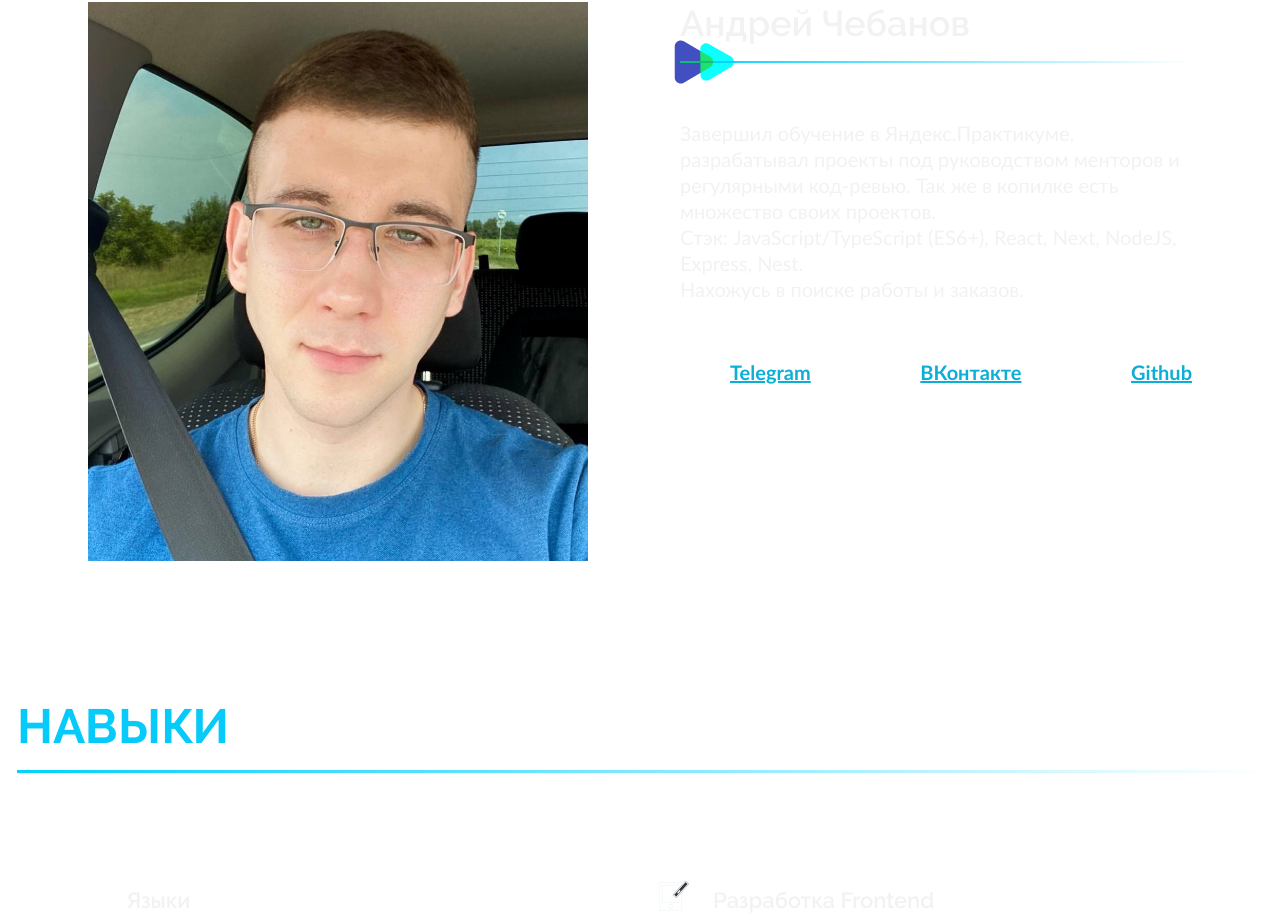
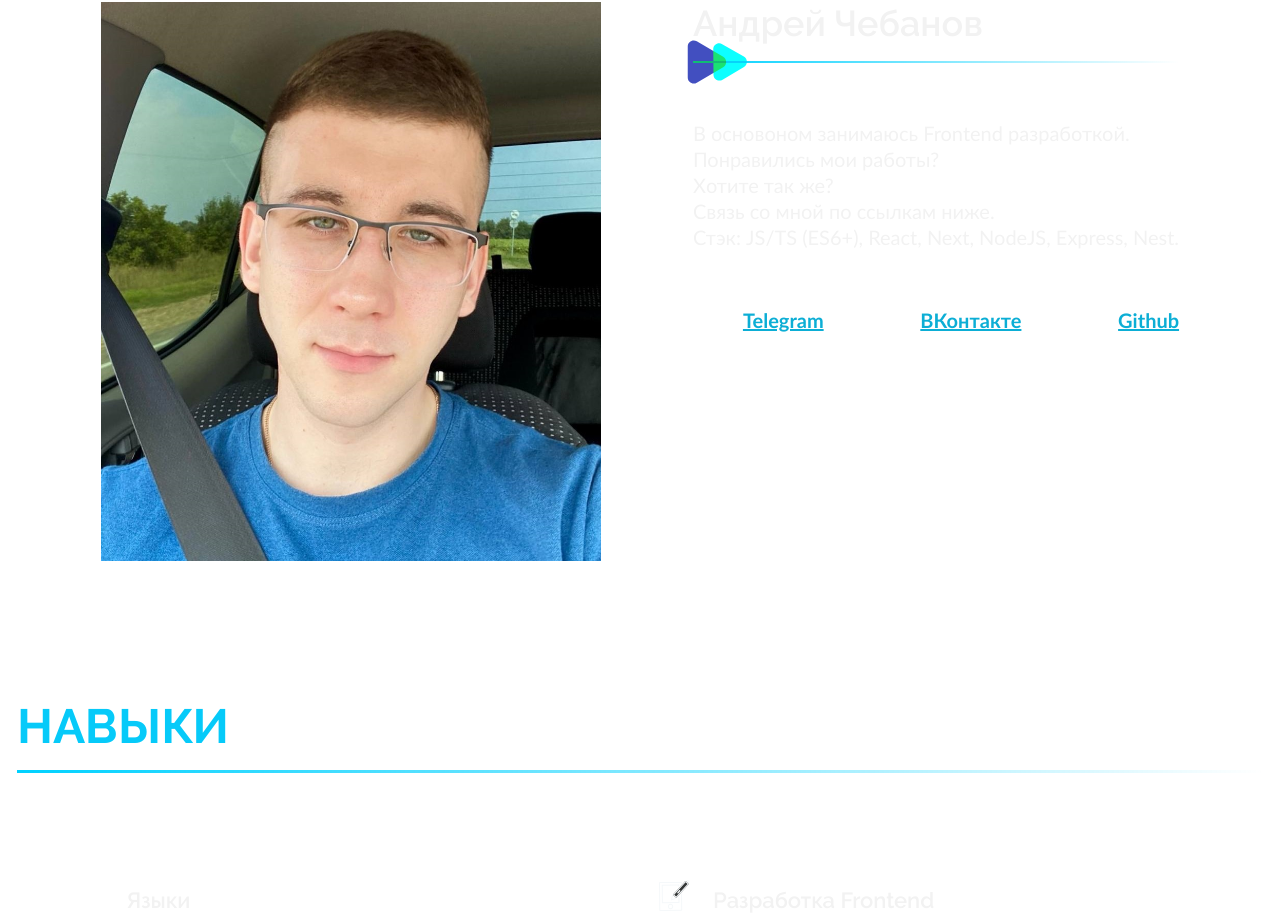
Before and after one commit to Feelcover/My-Site, a Next.js app: page / in a window 1280 px wide. Shown: the part 1119-2038 px from the top of the page. Built offline with nearby package versions, Linux system fonts and the light colour scheme.

Commit message:
корректировать About описание

```diff
--- a/components/About/About.tsx
+++ b/components/About/About.tsx
@@ -40,15 +40,12 @@ const About = () => {
             </span>
           </h3>
           <div className={styles.about__text}>
-            <p>
-              Завершил обучение в Яндекс.Практикуме, разрабатывал проекты под
-              руководством менторов и регулярными код-ревью. Так же в копилке
-              есть множество своих проектов.
+            <p>В основоном занимаюсь Frontend разработкой.<br/>
+              Понравились мои работы? <br/> Xотите так же? <br/> Связь со мной по ссылкам ниже.
             </p>
             <p>
-              Стэк: JavaScript/TypeScript (ES6+), React, Next, NodeJS, Express, Nest.
+              Стэк: JS/TS (ES6+), React, Next, NodeJS, Express, Nest.
             </p>
-            <p>Нахожусь в поиске работы и заказов.</p>
           </div>
           <div className={styles.about__social}>
             {!isMobile && <SocialBar />}
```
